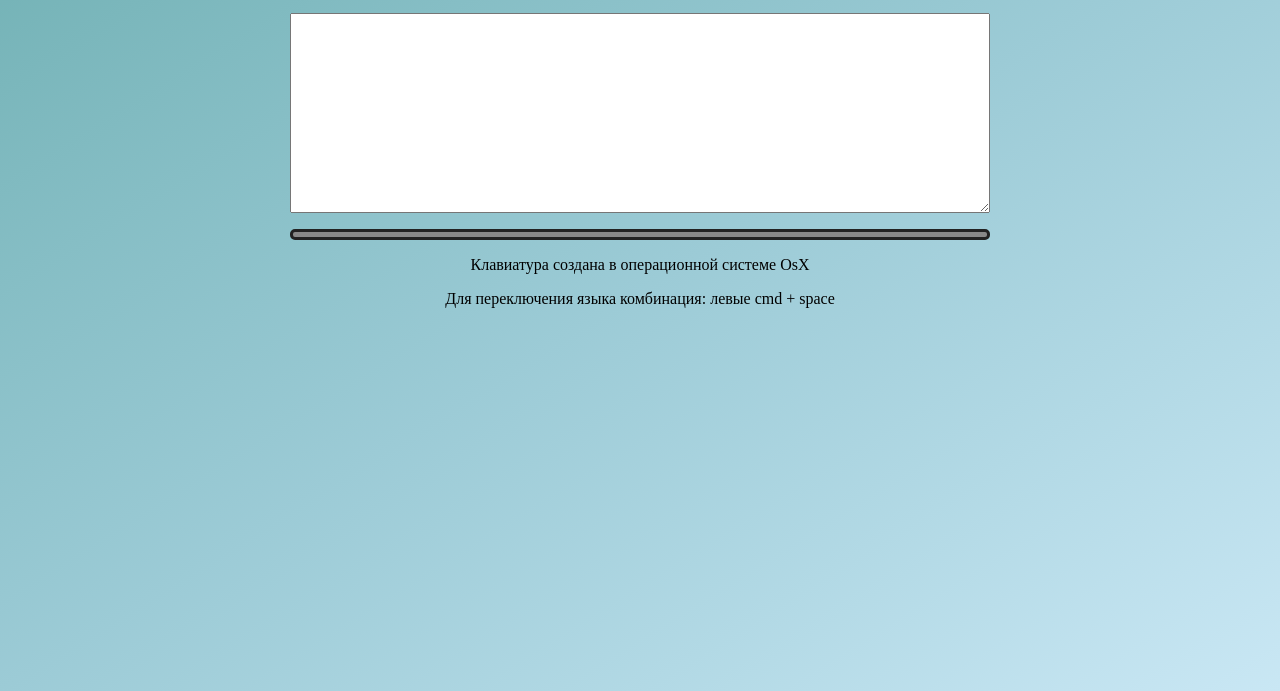
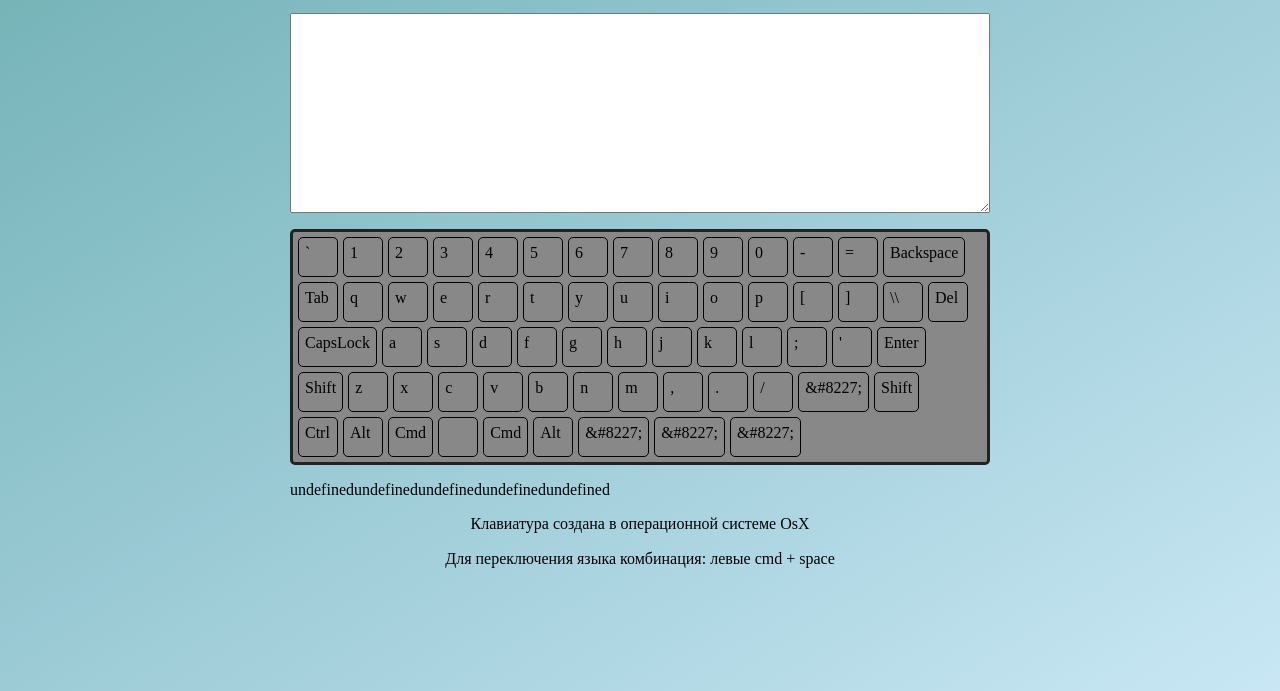
Before and after one commit to maximiloi/virtual-keyboard, a plain HTML site: page index.html in a window 1280 px wide. Shown: the part 109-800 px from the top of the page. Drawn offline with Linux system fonts and the light colour scheme.

Commit message:
feat: add module create-keyboard

```diff
--- a/css/style.css
+++ b/css/style.css
@@ -20,9 +20,9 @@
 
 .app__keyboard {
   margin: 1em 0 1em;
-  padding: 5px;
-  padding-left: 0;
-  padding-bottom: 0;
+  padding: 5px 5px 0 5px;
+  /* padding-left: 0;
+  padding-bottom: 0; */
   background: #888888;
   border: 3px solid #222222;
   border-radius: 5px;
@@ -44,3 +44,21 @@
 .app__text {
   text-align: center;
 }
+
+.row {
+  display: flex;
+  gap: 5px;
+  margin-bottom: 5px;
+}
+
+.key {
+  min-width: 26px;
+  min-height: 26px;
+  padding: 6px;
+  border: 1px solid black;
+  border-radius: 5px;
+}
+
+.hidden {
+  display: none;
+}
--- a/js/main.js
+++ b/js/main.js
@@ -1,13 +1,31 @@
 import { createElement } from './module/create-element.js';
+import { createKeyboardKey } from './module/create-keyboard.js';
+import {
+  row1, row2, row3, row4, row5,
+} from './module/keyboard.js';
+
+const app = document.querySelector('.app');
 
 const appWrapper = createElement('section', 'app__wrapper');
-
 const titleElement = createElement('h1', 'app__title', 'Virtual Keyboard');
 const textareaOut = createElement('textarea', 'app__out');
-const keyboardWrapper = createElement('div', 'app__keyboard keyboard__wrapper');
+const keyboardWrapper = createElement('div', 'app__keyboard keyboard');
 const textDescription = createElement('p', 'app__text', 'Клавиатура создана в операционной системе OsX');
 const textLanguage = createElement('p', 'app__text', 'Для переключения языка комбинация: левыe cmd + space');
 
-appWrapper.append(titleElement, textareaOut, keyboardWrapper, textDescription, textLanguage);
+console.log('createKeyboardKey(row1): ', createKeyboardKey(row1));
+appWrapper.append(
+  titleElement,
+  textareaOut,
+  keyboardWrapper,
+  // createKeyboardKey(row1),
+  keyboardWrapper.append(createKeyboardKey(row1)),
+  keyboardWrapper.append(createKeyboardKey(row2)),
+  keyboardWrapper.append(createKeyboardKey(row3)),
+  keyboardWrapper.append(createKeyboardKey(row4)),
+  keyboardWrapper.append(createKeyboardKey(row5)),
+  textDescription,
+  textLanguage,
+);
 
-document.body.append(appWrapper);
+app.prepend(appWrapper);
--- a/js/module/create-element.js
+++ b/js/module/create-element.js
@@ -1,12 +1,11 @@
 /**
- *
  * @param {tagName: string,
  * className?: string,
  * textContent?: unknown,
  * onClickHandler?: (event: Event) => void} objectParams
  * @returns {HTMLElement}
  */
-export function createElement(tagName, className, textContent, onClickHandler) {
+function createElement(tagName, className, textContent, onClickHandler) {
   const element = document.createElement(tagName);
   className.split(' ').forEach((/** @type {string} */ name) => {
     element.classList.add(name);
@@ -19,3 +18,5 @@ export function createElement(tagName, className, textContent, onClickHandler) {
   }
   return element;
 }
+
+export { createElement };
--- /dev/null
+++ b/js/module/create-keyboard.js
@@ -0,0 +1,30 @@
+import { createElement } from './create-element.js';
+
+function createKeyboardKey(keyObject) {
+  const row = createElement('div', 'keyboard__row row');
+  keyObject.forEach((item) => {
+    const { keyName, eng, rus } = item;
+    const keyWrapper = createElement('div', `key ${keyName}`);
+
+    const spanEng = createElement('span', 'eng');
+    const engCaseDown = createElement('span', 'caseDown', `${eng.caseDown}`);
+    const engCaseUp = createElement('span', 'caseUp hidden', `${eng.caseUp}`);
+    const engCaps = createElement('span', 'caps hidden', `${eng.caps}`);
+    const engShiftCaps = createElement('span', 'shiftCaps hidden', `${eng.shiftCaps}`);
+
+    const spanRus = createElement('span', 'rus hidden');
+    const rusCaseDown = createElement('span', 'caseDown hidden', `${rus.caseDown}`);
+    const rusCaseUp = createElement('span', 'caseUp hidden', `${rus.caseUp}`);
+    const rusCaps = createElement('span', 'caps hidden', `${rus.caps}`);
+    const rusShiftCaps = createElement('span', 'shiftCaps hidden', `${rus.shiftCaps}`);
+
+    spanEng.prepend(engCaseDown, engCaseUp, engCaps, engShiftCaps);
+    spanRus.prepend(rusCaseDown, rusCaseUp, rusCaps, rusShiftCaps);
+    keyWrapper.prepend(spanEng, spanRus);
+    row.append(keyWrapper);
+  });
+
+  return row;
+}
+
+export { createKeyboardKey };
--- a/js/module/keyboard.js
+++ b/js/module/keyboard.js
@@ -519,3 +519,9 @@ const row5 = [{
     caseDown: '&#8227;', caseUp: '&#8227;', caps: '&#8227;', shiftCaps: '&#8227;',
   },
 }];
+
+export { row1 };
+export { row2 };
+export { row3 };
+export { row4 };
+export { row5 };
```
Also changed, not shown: .eslintrc.js.
